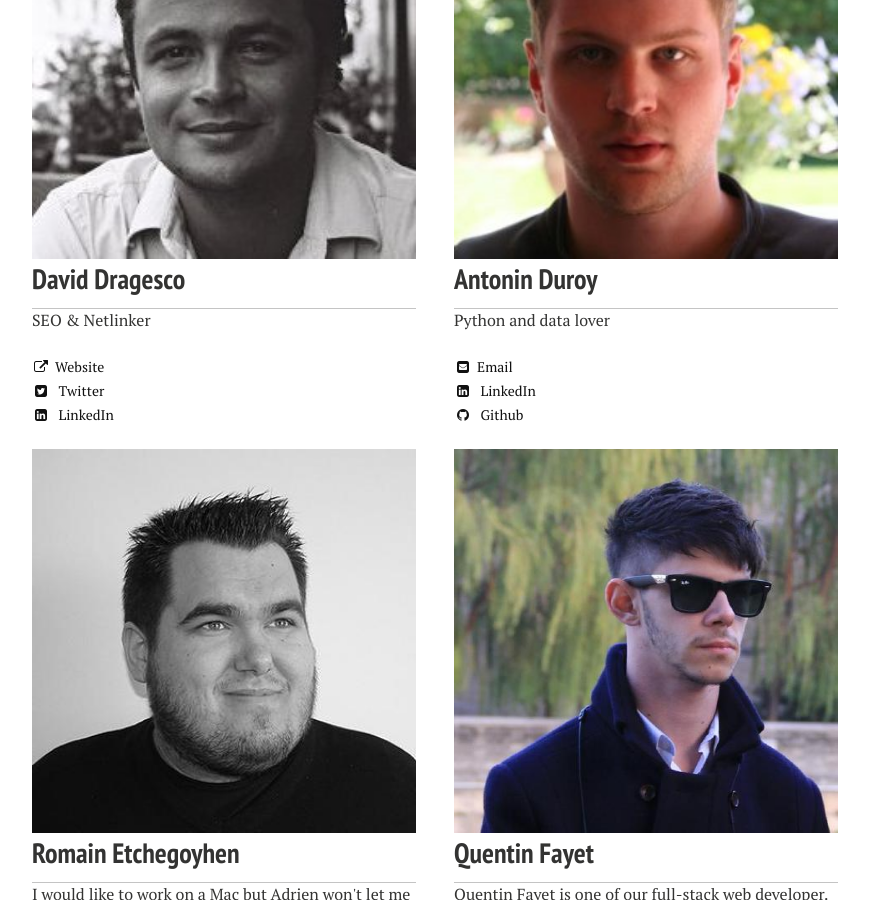
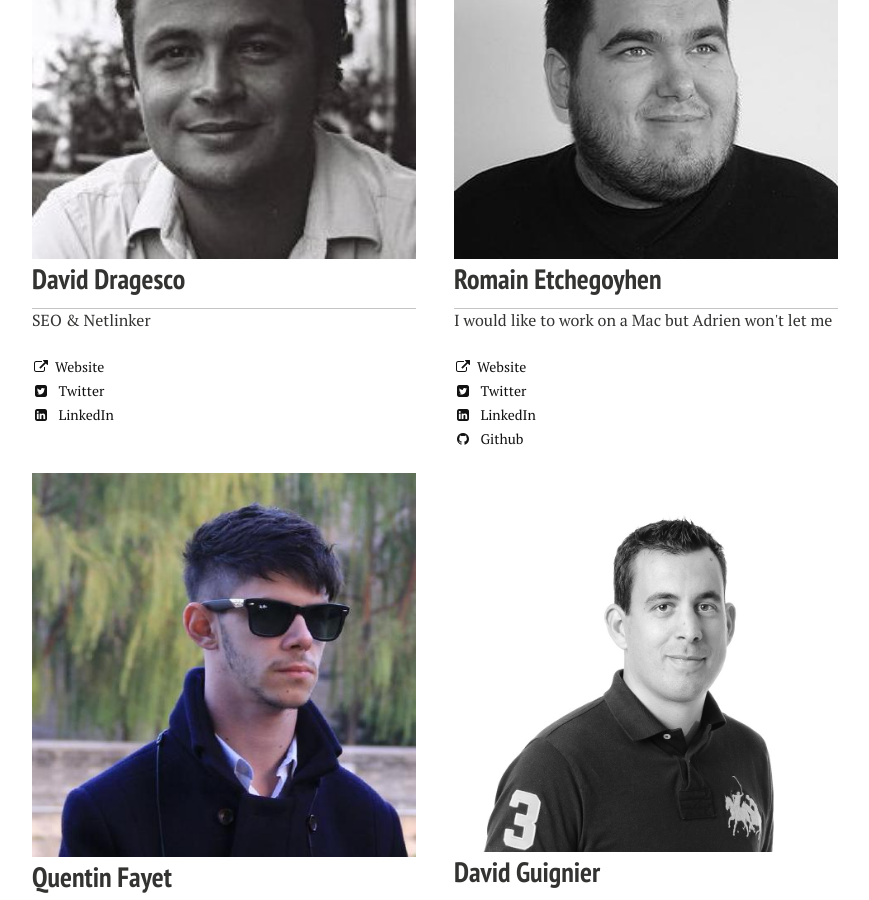
Before and after one commit to semji/reputationvip.github.io, a Jekyll site: the page built from team/index.md, in a window 1280 px wide and 900 px high, scrolled down 1666 px. Shown: the whole window, without its empty margins (305-1174 px from the left). Built offline with Jekyll 4.4.1, drawn with Linux system fonts in a browser that asks for light colours; nearby versions of some CDN libraries.

Commit message:
Remove Antonin from Team

```diff
--- a/_data/authors.yml
+++ b/_data/authors.yml
@@ -125,11 +125,3 @@ aymen_loukil:
   twitter: LoukilAymen
   github: AymenLoukil
   linkedin: aymenloukil
-
-autonin_duroy:
-  name: Antonin Duroy
-  avatar: avatars/antonin-duroy.jpg
-  bio: "Python and data lover"
-  email: antonin.duroy@reputationvip.com
-  github: aduroy
-  linkedin: antoninduroy
--- a/_data/authors_list.yml
+++ b/_data/authors_list.yml
@@ -4,7 +4,6 @@
 - key: adrien_chielly
 - key: nicolas_couet
 - key: david_dragesco
-- key: autonin_duroy
 - key: romain_etchegoyhen
 - key: quentin_fayet
 - key: david_guignier
```
